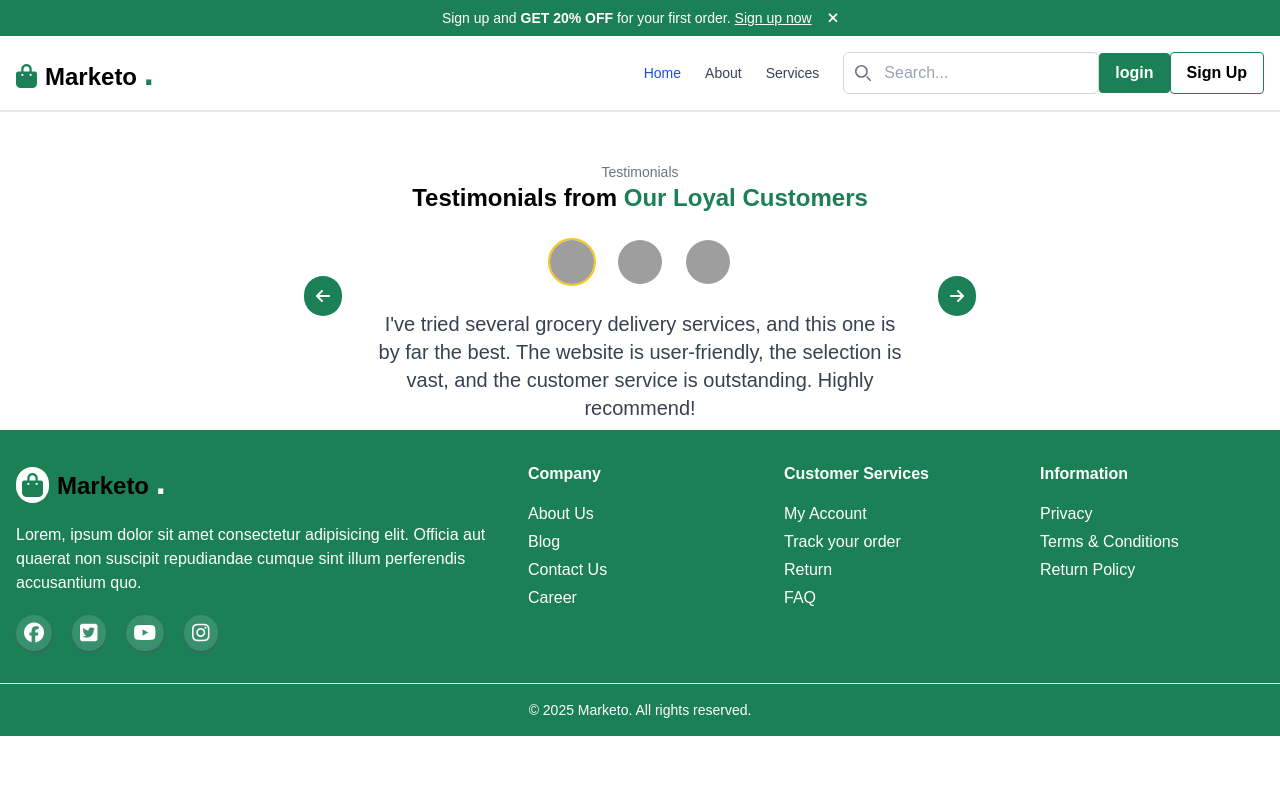
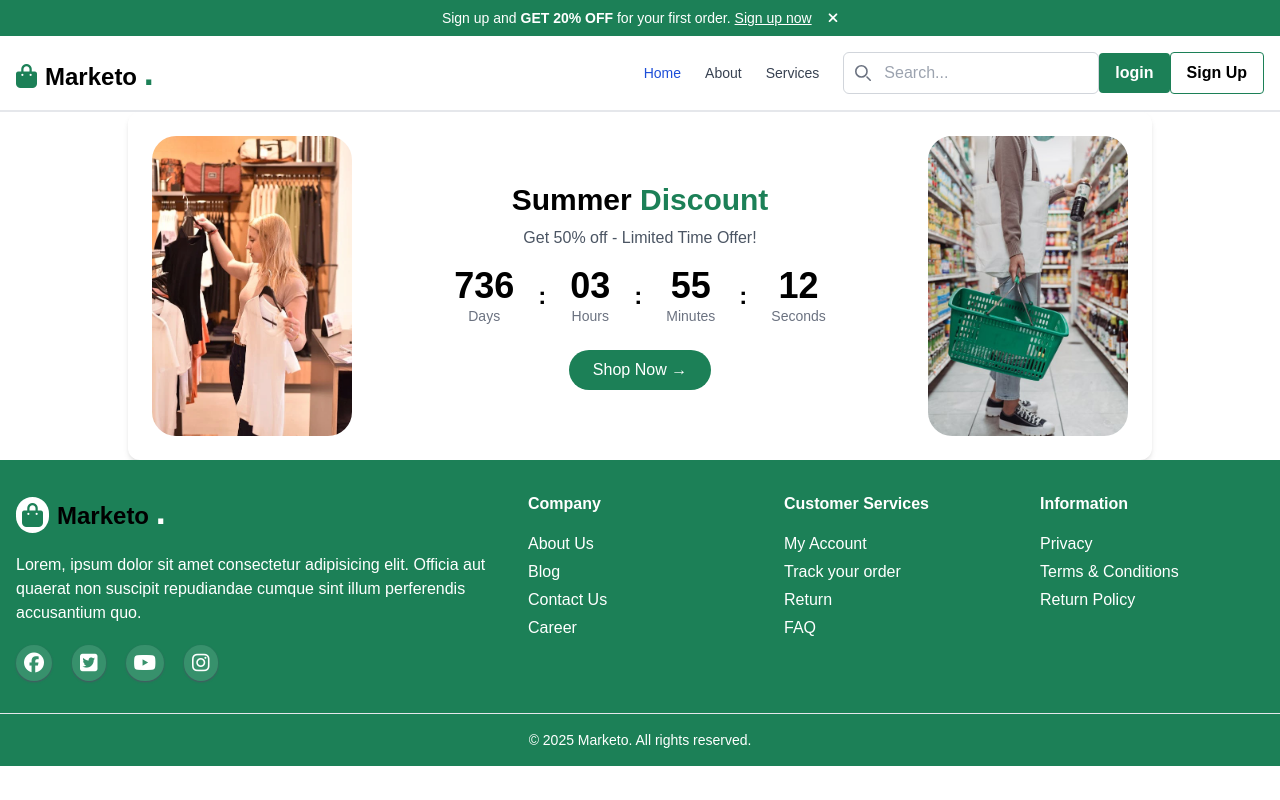
Before and after one commit to ShrouqElsayed123/E-Commerce, a React (Vite) app: page / in a window 1280 px wide. Built offline with nearby package versions, Linux system fonts and the light colour scheme; grey boxes are pictures that could not be loaded; a web font is replaced by a local one.

Commit message:
add PromoBanner

```diff
--- a/src/App.jsx
+++ b/src/App.jsx
@@ -2,7 +2,9 @@
 import './App.css'
 import Footer from './components/Footer/Footer'
 import Navbar from './components/Navbar/Navbar'
-import Testimonials from './components/Testimonials/Testimonials'
+import PromoBanner from './components/SummerDiscount/PromoBanner'
+
+
 
 
 function App() {
@@ -10,7 +12,7 @@ function App() {
   return (
     <>
       <Navbar />
-      <Testimonials />
+      <PromoBanner />
 
       <Footer />
     </>
--- /dev/null
+++ b/src/components/SummerDiscount/Countdown.jsx
@@ -0,0 +1,42 @@
+import { useEffect, useState } from "react";
+
+function getTimeLeft(targetDate) {
+  const total = Date.parse(targetDate) - Date.now();
+  const seconds = Math.floor((total / 1000) % 60);
+  const minutes = Math.floor((total / 1000 / 60) % 60);
+  const hours = Math.floor((total / (1000 * 60 * 60)) % 24);
+  const days = Math.floor(total / (1000 * 60 * 60 * 24));
+  return { total, days, hours, minutes, seconds };
+}
+
+export default function Countdown() {
+  const targetDate = new Date("2027-06-10T00:00:00");
+  const [timeLeft, setTimeLeft] = useState(getTimeLeft(targetDate));
+
+  useEffect(() => {
+    const timer = setInterval(() => {
+      setTimeLeft(getTimeLeft(targetDate));
+    }, 1000);
+    return () => clearInterval(timer);
+  }, []);
+
+  // eslint-disable-next-line react/prop-types
+  const Box = ({ value, label }) => (
+    <div className="text-center">
+      <div className="text-4xl font-bold">{String(value).padStart(2, "0")}</div>
+      <div className="text-sm text-gray-500">{label}</div>
+    </div>
+  );
+
+  return (
+    <div className="flex items-center justify-center gap-6 mt-4">
+      <Box value={timeLeft.days} label="Days" />
+      <span className="text-2xl font-bold">:</span>
+      <Box value={timeLeft.hours} label="Hours" />
+      <span className="text-2xl font-bold">:</span>
+      <Box value={timeLeft.minutes} label="Minutes" />
+      <span className="text-2xl font-bold">:</span>
+      <Box value={timeLeft.seconds} label="Seconds" />
+    </div>
+  );
+}
--- /dev/null
+++ b/src/components/SummerDiscount/PromoBanner.jsx
@@ -0,0 +1,40 @@
+import Countdown from "./Countdown";
+import img1 from '../../assets/images/womenshopping1.webp';
+import img2 from '../../assets/images/womenshopping2.jpeg';
+
+export default function PromoBanner() {
+    return (
+        <div className="flex justify-center items-center overflow-x-hidden px-2">
+            <div className="flex flex-col md:flex-row items-center justify-center gap-4 p-6 rounded-xl shadow-md max-w-screen-lg w-full">
+
+                {/* Left Image */}
+                <img
+                    src={img1}
+                    className="w-full max-w-[200px] rounded-3xl object-cover"
+                    alt="Left Woman"
+                />
+
+                {/* Center Content */}
+                <div className="flex-1 p-4 md:p-6 text-center">
+                    <h2 className="text-2xl md:text-3xl font-bold">
+                        Summer <span className="text-mainColor">Discount</span>
+                    </h2>
+                    <p className="text-gray-600 mt-2">Get 50% off - Limited Time Offer!</p>
+
+                    <Countdown />
+
+                    <button className="mt-6 bg-mainColor text-white px-6 py-2 rounded-full hover:bg-mainColorLight1 transition">
+                        Shop Now →
+                    </button>
+                </div>
+
+                {/* Right Image */}
+                <img
+                    src={img2}
+                    className="w-full max-w-[200px] rounded-3xl object-cover"
+                    alt="Right Woman"
+                />
+            </div>
+        </div>
+    );
+}
--- a/src/components/Testimonials/test.jsx
+++ /dev/null
@@ -1,101 +0,0 @@
-// components/Testimonials.jsx
-import { useState } from "react";
-// import { ArrowLeft, ArrowRight, Star } from "lucide-react";
-const testimonials = [
-    {
-        name: "User 1",
-        image: "https://randomuser.me/api/portraits/men/32.jpg",
-        text: "I've tried several grocery delivery services, and this one is by far the best. The website is user-friendly, the selection is vast, and the customer service is outstanding. Highly recommend!",
-        rating: 5,
-    },
-    {
-        name: "User 2",
-        image: "https://randomuser.me/api/portraits/women/45.jpg",
-        text: "Really loved the fast delivery and quality of products. Definitely using again.",
-        rating: 4.5,
-    },
-    {
-        name: "User 3",
-        image: "https://randomuser.me/api/portraits/women/60.jpg",
-        text: "Great user experience, very easy to navigate and order.",
-        rating: 5,
-    },
-    // Add more testimonials if needed
-];
-export default function Test() {
-    const [index, setIndex] = useState(0);
-    const [activeBtn, setActiveBtn] = useState(null); // 'prev' or 'next'
-    const current = testimonials[index];
-    const handlePrev = () => {
-        setIndex((prev) => (prev === 0 ? testimonials.length - 1 : prev - 1));
-        setActiveBtn("prev");
-    };
-
-    const handleNext = () => {
-        setIndex((prev) => (prev + 1) % testimonials.length);
-        setActiveBtn("next");
-    };
-
-
-    return (
-        <>
-            <div className="text-center max-w-2xl  mx-auto py-10 px-4">
-                <p className="text-sm text-gray-500">Testimonials</p>
-                <h2 className="text-3xl font-bold">
-                    Testimonials from <span className="text-mainColor">Our Loyal Customers</span>
-                </h2>
-
-                {/* Avatars */}
-                <div className="flex justify-center items-center gap-3 mt-6">
-                    {testimonials.map((t, i) => (
-                        <img
-                            key={i}
-                            src={t.image}
-                            className={`w-12 h-12 rounded-full object-cover border-2 ${i === index ? "border-secondaryColor" : "border-transparent"
-                                }`}
-                            alt={`Avatar ${i}`}
-                        />
-                    ))}
-                </div>
-
-                {/* Text */}
-                <div className="mt-6 text-gray-700 text-lg min-h-[120px] transition-all duration-300 ease-in-out">{current.text}</div>
-
-                {/* Navigation */}
-                <div className="flex items-center justify-center gap-8 mt-6">
-                    <button
-                        onClick={handlePrev}
-                        className={`p-2 rounded-full transition-colors duration-300 ${activeBtn === "prev"
-                                ? "bg-gray-400 "
-                                : "bg-mainColor hover:bg-mainColorLight1"
-                            }`}
-                    >
-                        <i className="fa-solid fa-arrow-left text-white"></i>
-                    </button>
-
-                    <button
-                        onClick={handleNext}
-                        className={`p-2 rounded-full transition-colors duration-300 ${activeBtn === "next"
-                                ? "bg-gray-400 "
-                                : "bg-mainColor hover:bg-mainColorLight1"
-                            }`}
-                    >
-                        <i className="fa-solid fa-arrow-right text-white"></i>
-                    </button>
-                </div>
-
-
-                {/* Rating */}
-                <div className="flex justify-center items-center gap-1 mt-4 text-yellow-500">
-                    {Array.from({ length: Math.floor(current.rating) }, (_, i) => (
-                        <i className="fa-solid fa-star w-5 h-5" key={i}></i>
-                    ))}
-                    {current.rating % 1 !== 0 && (
-                        <i className="fa-solid fa-star w-5 h-5 opacity-50"></i>
-                    )}
-                    <span className="text-black font-medium ml-2">{current.rating.toFixed(1)}</span>
-                </div>
-            </div>
-        </>
-    );
-}
```
Also changed, not shown: src/assets/images/womenshopping1.webp (added), src/assets/images/womenshopping2.jpeg (added).
